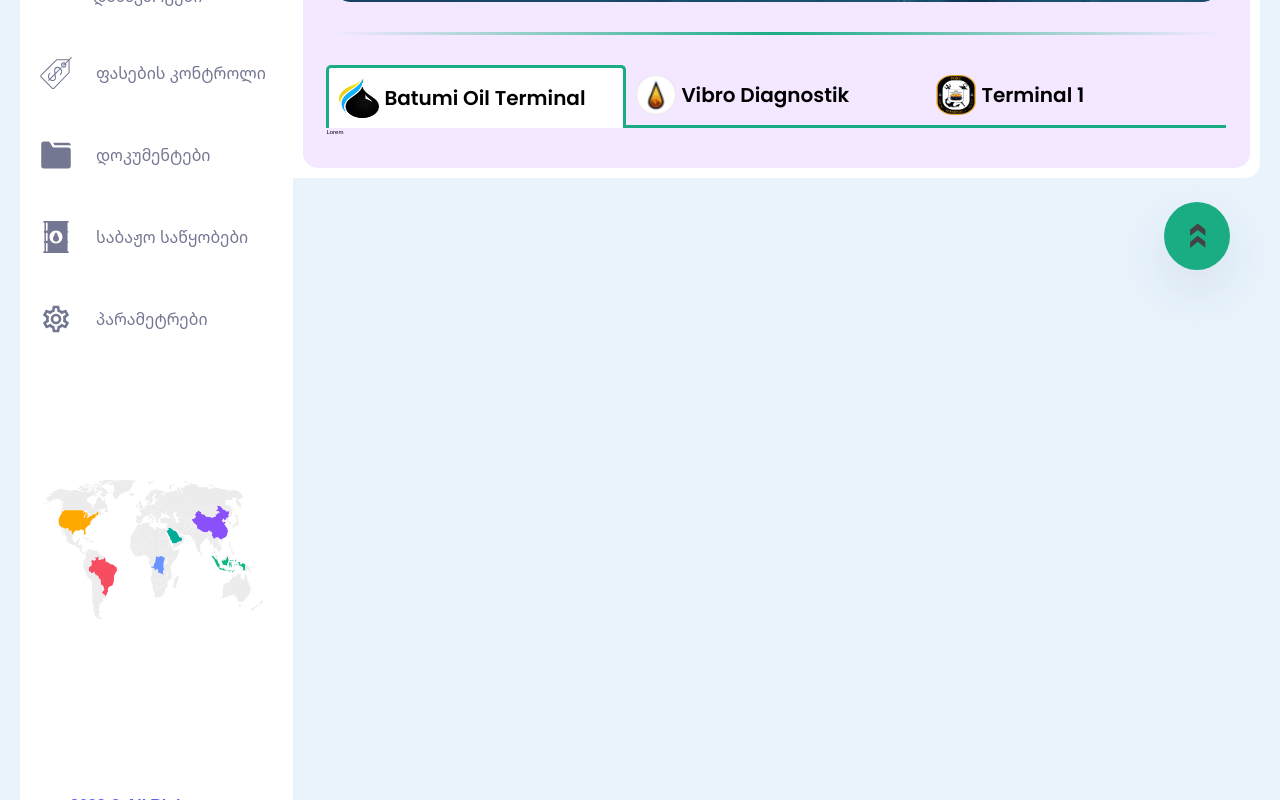
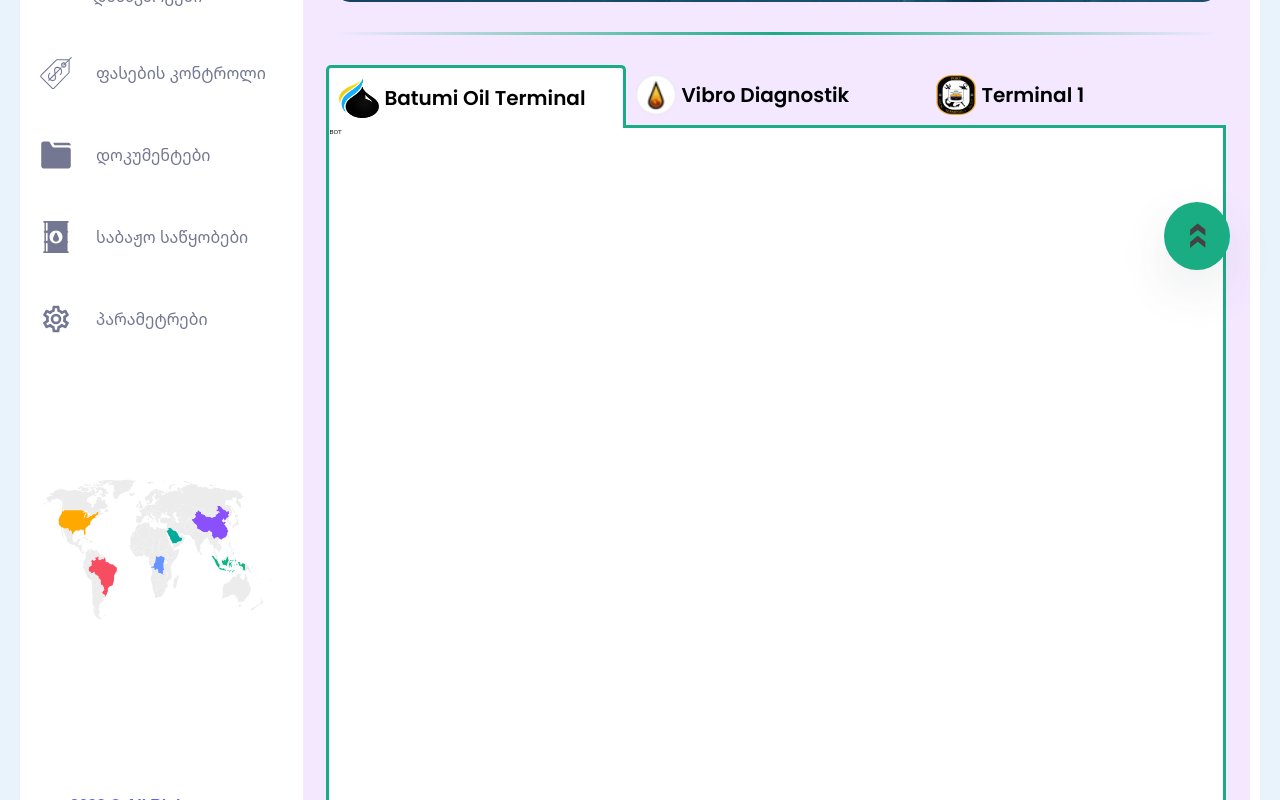
Before and after one commit to irakli85/Oil-Dashboard, a React (Vite) app: page /terminals in a window 1280 px wide. Shown: the part 480-1280 px from the top of the page. Built offline with nearby package versions, Linux system fonts and the light colour scheme.

Commit message:
first commit

```diff
--- /dev/null
+++ b/src/components/BOT.jsx
@@ -0,0 +1,19 @@
+import React from 'react'
+import styled from 'styled-components'
+
+const BOT = () => {
+  return (
+    <Div>BOT</Div>
+  )
+}
+
+const Div = styled.div`
+    width: 100%;
+    height: 100rem;
+    border: 3px solid #1aac83;
+    border-top: none;
+    background-color: #fff;
+    border-radius: 0 0 1.5rem 1.5rem;
+`
+
+export default BOT
--- a/src/components/Tabs.jsx
+++ b/src/components/Tabs.jsx
@@ -3,6 +3,9 @@ import styled from 'styled-components';
 import bot from '../assets/bot.png'
 import vibro from '../assets/vibro.png'
 import ter1 from '../assets/ter1.png'
+import BOT from './BOT';
+import Vibro from './Vibro';
+import Terminal1 from './Terminal1';
 
 function Tabs() {
   const [activeTab, setActiveTab] = useState(0);
@@ -49,18 +52,6 @@ function TabButton({ index, activeTab, onClick, children }) {
   );
 }
 
-function BOT() {
-  return <div>Lorem</div>;
-}
-
-function Vibro() {
-  return <div>Tab 2 Content</div>;
-}
-
-function Terminal1() {
-    return <div>Tab 3 Content</div>;
-  }
-
 export default Tabs;
 
 const TabBtnDiv = styled.div`
--- /dev/null
+++ b/src/components/Terminal1.jsx
@@ -0,0 +1,19 @@
+import React from 'react'
+import styled from 'styled-components'
+
+const Terminal1 = () => {
+  return (
+    <Div>BOT</Div>
+  )
+}
+
+const Div = styled.div`
+    width: 100%;
+    height: 100rem;
+    border: 3px solid #1aac83;
+    border-top: none;
+    background-color: #fff;
+    border-radius: 0 0 1.5rem 1.5rem;
+`
+
+export default Terminal1
--- /dev/null
+++ b/src/components/Vibro.jsx
@@ -0,0 +1,19 @@
+import React from 'react'
+import styled from 'styled-components'
+
+const Vibro = () => {
+  return (
+    <Div>vibro</Div>
+  )
+}
+
+const Div = styled.div`
+    width: 100%;
+    height: 100rem;
+    border: 3px solid #1aac83;
+    border-top: none;
+    background-color: #fff;
+    border-radius: 0 0 1.5rem 1.5rem;
+`
+
+export default Vibro
```
